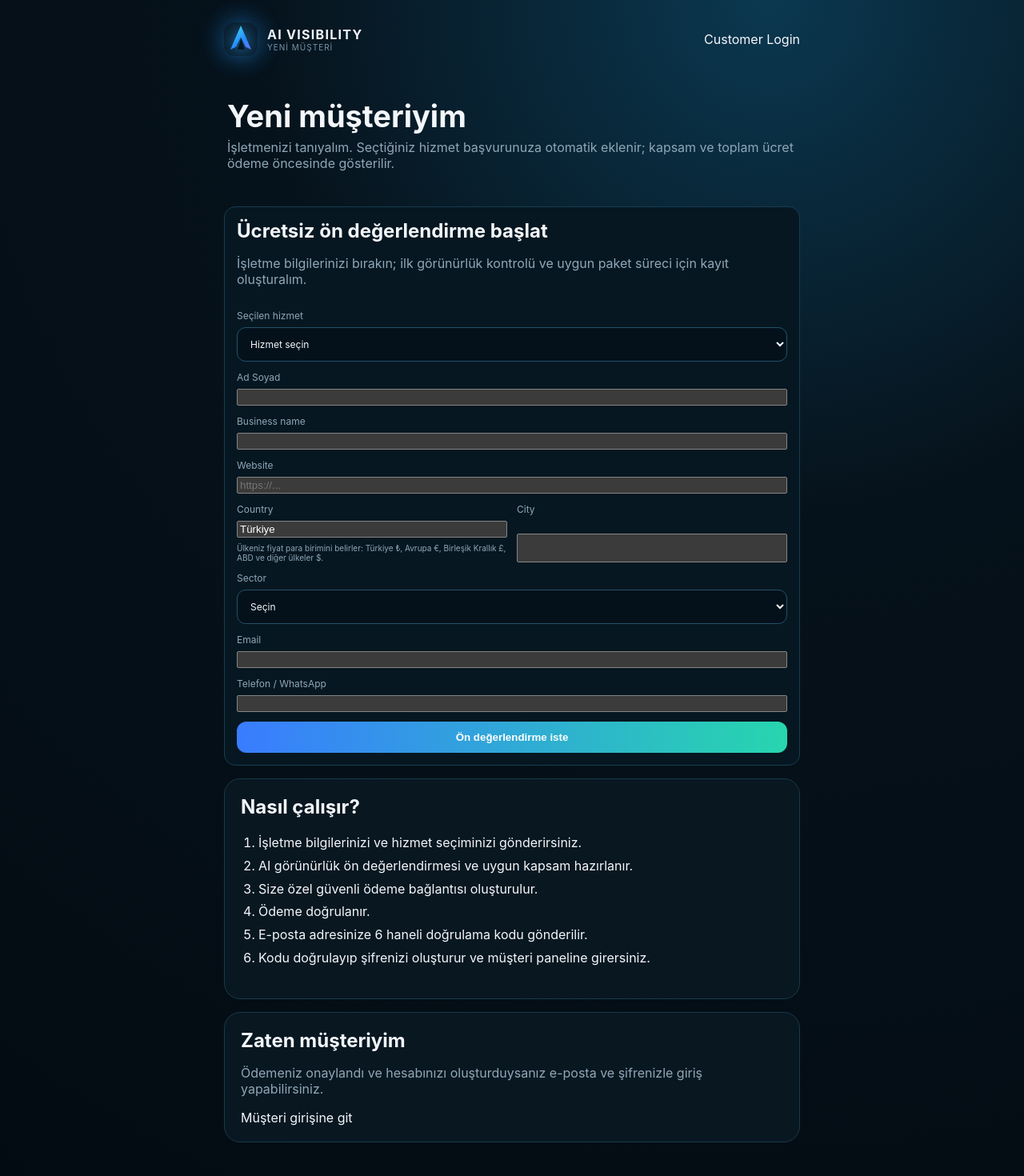
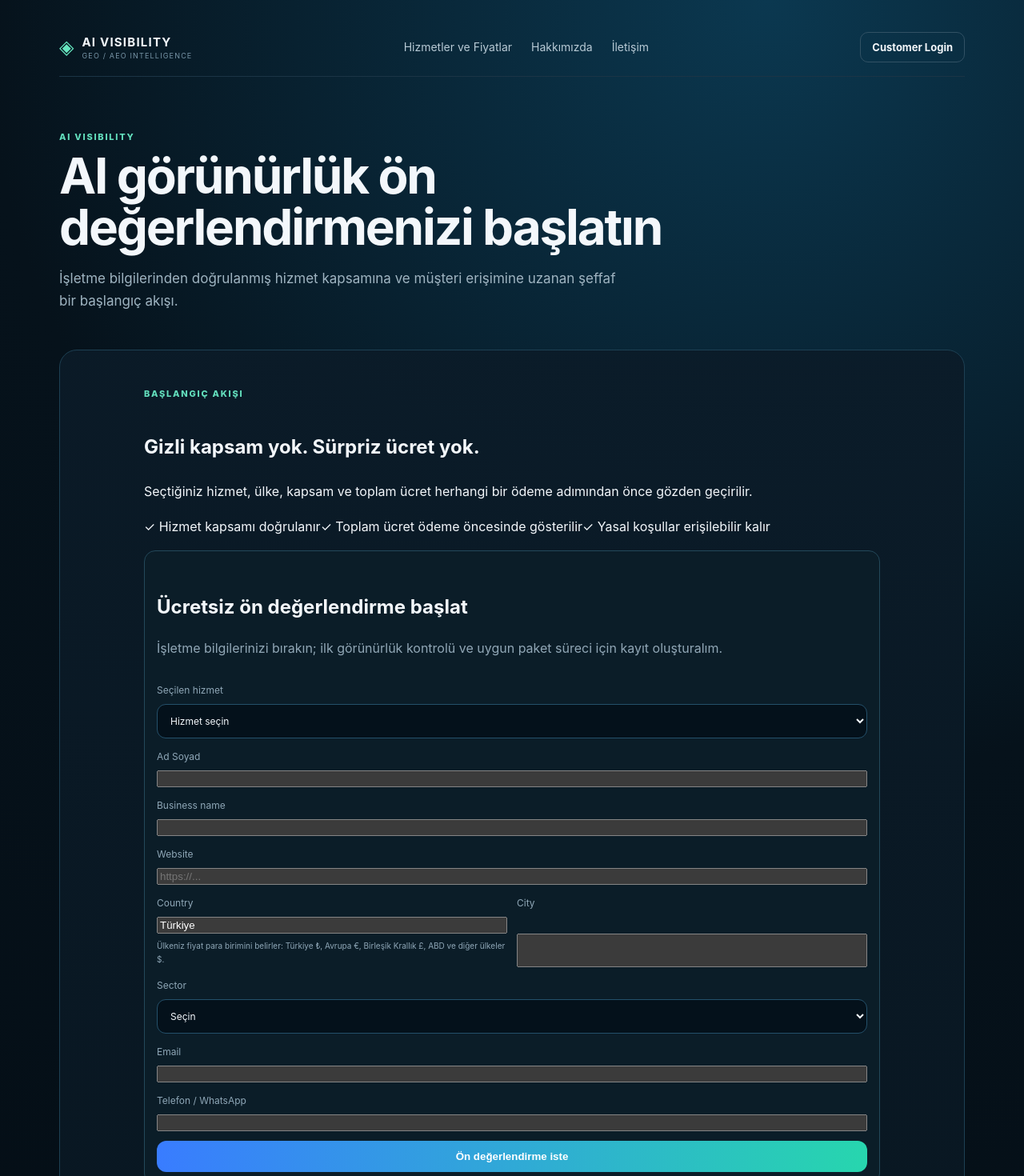
Before and after one commit to mehmetozan-5858/ai-visibility, a Next.js app: page /yeni-musteri in a window 1280 px wide. Shown: the top 1470 px of the page at 80% size. Built offline with nearby package versions, Linux system fonts and the light colour scheme.

Commit message:
feat: professionalize new customer onboarding and clarify activation flow

```diff
--- a/app/yeni-musteri/page.js
+++ b/app/yeni-musteri/page.js
@@ -1,17 +1,18 @@
 import {servicePrice} from "../../lib/regional-pricing";
 import Link from "next/link";
 import NewCustomerLeadForm from "../../components/NewCustomerLeadForm";
-export const metadata={title:"Yeni Müşteri | AI Visibility"};
+import PublicPage from "../../components/PublicPage";
+export const metadata={title:"Yeni Müşteri | AI Visibility",description:"AI Visibility ön değerlendirme ve müşteri başvuru süreci."};
 const allowed=new Set(["business-diagnosis","business-solution","business-monitoring"]);
 export default async function NewCustomerPage({searchParams}){
   const p=await searchParams;const service=allowed.has(String(p?.service||""))?String(p.service):"";const country=String(p?.country||"").slice(0,120);
   const en=country&&!/^(Türkiye|Turkey|TR)$/i.test(country);const language=en?"en":"tr";
   const prices=Object.fromEntries([["TRY","Türkiye"],["EUR","Germany"],["GBP","United Kingdom"],["USD","United States"]].map(([currency,country])=>[currency,[...allowed].map(service=>servicePrice({service,country,language}))]));
-  return <main style={{maxWidth:760,margin:"0 auto",padding:"28px 20px 60px"}}>
-    <header className="top" style={{marginBottom:24}}><Link href="/demo" className="brand"><span className="logo">A</span><div><strong>AI VISIBILITY</strong><small>{en?"NEW CUSTOMER":"YENİ MÜŞTERİ"}</small></div></Link><Link href="/musteri-giris" style={{textDecoration:"none"}}>{en?"Customer Login":"Müşteri Girişi"}</Link></header>
-    <section className="page-head"><div><h1>{en?"I’m a new customer":"Yeni müşteriyim"}</h1><p>{en?"Tell us about your business. Your chosen service is included in your application; scope and total price are shown before payment.":"İşletmenizi tanıyalım. Seçtiğiniz hizmet başvurunuza otomatik eklenir; kapsam ve toplam ücret ödeme öncesinde gösterilir."}</p></div></section>
+  const steps=en?["Share your business and service details.","We review fit, scope and available delivery path.","Final scope, total price and legal terms are confirmed before payment.","If an active payment method is available, payment is completed and verified.","Your account activation and access steps are completed.","You sign in to the customer portal and follow the service process."]:["İşletme ve hizmet bilgilerinizi gönderin.","Uygunluk, kapsam ve mevcut hizmet akışı değerlendirilir.","Ödeme öncesinde kesin kapsam, toplam ücret ve yasal koşullar doğrulanır.","Aktif ödeme yöntemi mevcutsa ödeme tamamlanır ve doğrulanır.","Hesap aktivasyonu ve erişim adımları tamamlanır.","Müşteri paneline girerek hizmet sürecini takip edersiniz."];
+  return <PublicPage title={en?"Start your AI visibility review":"AI görünürlük ön değerlendirmenizi başlatın"} subtitle={en?"A clear onboarding flow from business context to verified scope and customer access.":"İşletme bilgilerinden doğrulanmış hizmet kapsamına ve müşteri erişimine uzanan şeffaf bir başlangıç akışı."}>
+    <section className="customer-onboarding-intro"><div><span className="public-kicker">{en?"ONBOARDING":"BAŞLANGIÇ AKIŞI"}</span><h2>{en?"No hidden scope. No surprise pricing.":"Gizli kapsam yok. Sürpriz ücret yok."}</h2><p>{en?"Your selected service, market, scope and total price are reviewed before any payment step.":"Seçtiğiniz hizmet, ülke, kapsam ve toplam ücret herhangi bir ödeme adımından önce gözden geçirilir."}</p></div><div className="onboarding-trust"><span>✓ {en?"Service scope confirmed":"Hizmet kapsamı doğrulanır"}</span><span>✓ {en?"Total price shown before payment":"Toplam ücret ödeme öncesinde gösterilir"}</span><span>✓ {en?"Legal terms remain accessible":"Yasal koşullar erişilebilir kalır"}</span></div></section>
     <NewCustomerLeadForm initialService={service} initialCountry={country} initialLanguage={language} prices={prices}/>
-    <section className="panel" style={{marginBottom:16}}><h2>{en?"How it works":"Nasıl çalışır?"}</h2><ol style={{lineHeight:1.8,paddingLeft:22}}>{(en?["Submit your business details and selected service.","We prepare an appropriate review and scope.","You receive a secure payment link.","Payment is verified.","A six-digit verification code is sent to your email.","Verify the code, set your password and sign in to your customer portal."]:["İşletme bilgilerinizi ve hizmet seçiminizi gönderirsiniz.","AI görünürlük ön değerlendirmesi ve uygun kapsam hazırlanır.","Size özel güvenli ödeme bağlantısı oluşturulur.","Ödeme doğrulanır.","E-posta adresinize 6 haneli doğrulama kodu gönderilir.","Kodu doğrulayıp şifrenizi oluşturur ve müşteri paneline girersiniz."]).map(step=><li key={step}>{step}</li>)}</ol></section>
-    <section className="panel"><h2>{en?"Already a customer?":"Zaten müşteriyim"}</h2><p>{en?"If your payment is verified and your account is created, sign in with your email and password.":"Ödemeniz onaylandı ve hesabınızı oluşturduysanız e-posta ve şifrenizle giriş yapabilirsiniz."}</p><Link href="/musteri-giris">{en?"Customer login":"Müşteri girişine git"}</Link></section>
-  </main>;
+    <section className="onboarding-steps"><span className="public-kicker">{en?"HOW IT WORKS":"NASIL ÇALIŞIR"}</span><h2>{en?"A transparent path from application to delivery":"Başvurudan hizmete şeffaf ilerleyiş"}</h2><div>{steps.map((step,i)=><article key={step}><span>0{i+1}</span><p>{step}</p></article>)}</div></section>
+    <section className="public-cta-band"><div><h2>{en?"Already have an account?":"Zaten hesabınız var mı?"}</h2><p>{en?"Use your verified email and password to access the customer portal.":"Doğrulanmış e-posta ve şifrenizle müşteri paneline giriş yapabilirsiniz."}</p></div><div><Link className="public-primary-link" href="/musteri-giris">{en?"Customer sign in →":"Müşteri girişi →"}</Link><Link className="public-secondary-link" href="/iletisim">{en?"Support →":"Destek →"}</Link></div></section>
+  </PublicPage>;
 }
```
